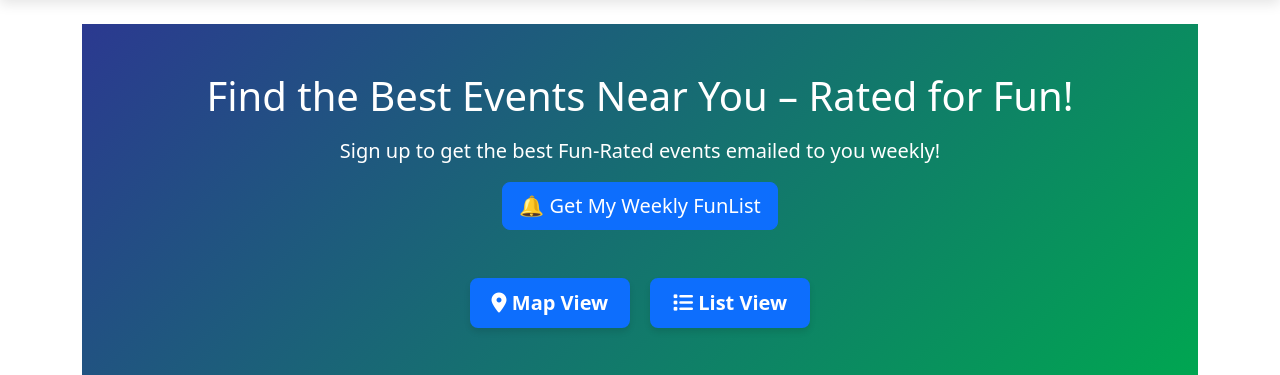
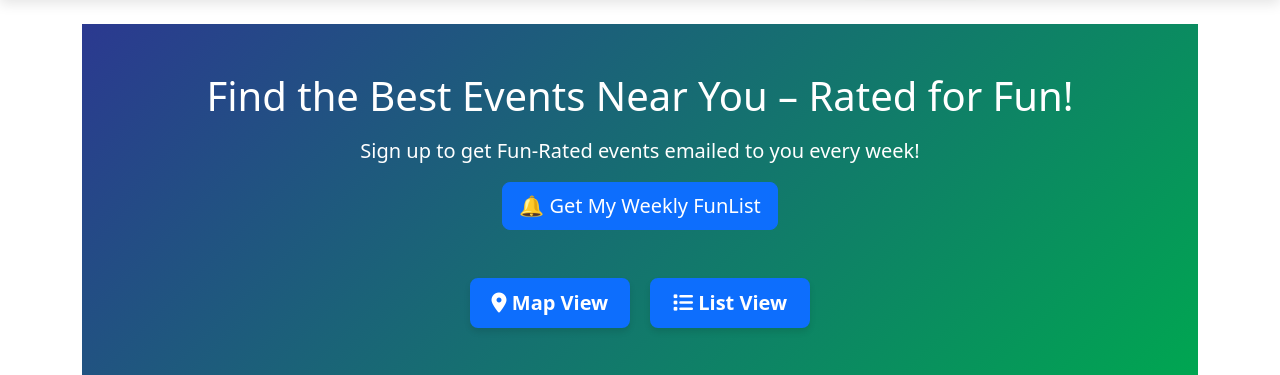
Before and after one commit to AMASPC-Org/funlist, a Flask app: page / in a window 1280 px wide. Shown: the part 61-436 px from the top of the page. Run offline with Flask 3, Linux system fonts and the light colour scheme; data that the repository does not hold is empty; some libraries are stand-ins or nearby versions.

Commit message:
Assistant checkpoint: Update sign up text
Assistant generated file changes:
- templates/home.html: Update sign up text

---

User prompt:

Ok, another update, change, "Sign up to get...." to "Sign up to get Fun-Rated events emailed to you every week!"

```diff
--- a/templates/home.html
+++ b/templates/home.html
@@ -3,7 +3,7 @@
 {% block content %}
 <div class="hero-section text-center py-5">
     <h1>Find the Best Events Near You – Rated for Fun!</h1>
-    <p class="lead">Sign up to get the best Fun-Rated events emailed to you weekly!</p>
+    <p class="lead">Sign up to get Fun-Rated events emailed to you every week!</p>
     <a href="#signup" class="btn btn-primary btn-lg mb-4">🔔 Get My Weekly FunList</a>
     <div class="explore-buttons mt-4">
         <a href="{{ url_for('map') }}" class="btn btn-primary btn-lg me-3">
```
